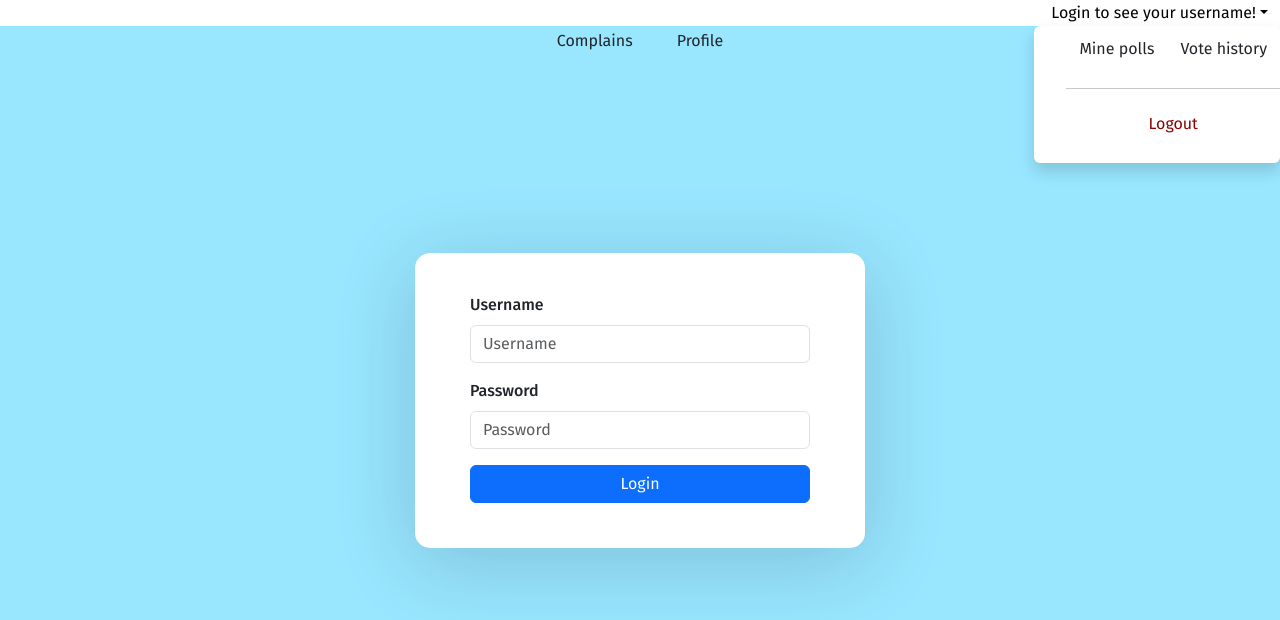
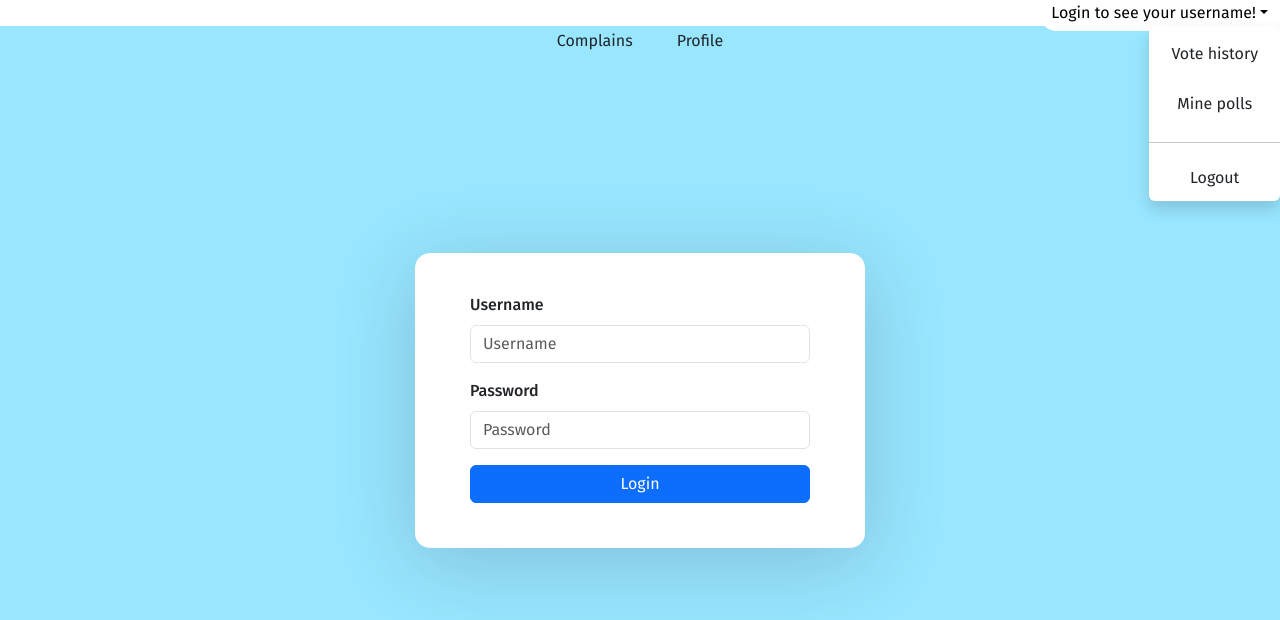
Before and after one commit to zallixx/SimpleVotings-front, a React (Create React App) app: page /login in a window 1280 px wide. Both pictures are taken after a click on the button "Login to see your username!". Shown: the top 620 px of the page. Built offline with nearby package versions, Linux system fonts and the light colour scheme; the HTML template or start-up script is replaced by a standard one.

Commit message:
переделал структуру dropdown меню

```diff
--- a/src/components/Header.css
+++ b/src/components/Header.css
@@ -17,3 +17,7 @@
   text-decoration: underline;
   color: blue;
 }
+
+.text-darkred {
+  color: darkred;
+}
--- a/src/components/Header.js
+++ b/src/components/Header.js
@@ -49,40 +49,60 @@ const Header = () => {
         if (path) {
             navigate(path);
         }
+        setActiveTab(item);
     };
 
-    const items = Object.keys(tabs).map((tab) => (
+    const items_tabs = Object.keys(tabs).map((tab) => (
         <button className={`btn border-0 rounded-0 tab ${activeTab === tab ? 'active' : ''}`} value={tab} key={tab}
                 onClick={() => handleTabClick(tab)}>
             {tab}
         </button>
     ))
+
+const items_menu = (
+    <div>
+        {Object.keys(menu_items).map((item) => (
+            <div key={item}>
+                {item !== 'Logout' && (
+                    <button
+                        className={`btn border-0 rounded-0 mb-1 tab ${activeTab === item ? 'active' : ''}`}
+                        onClick={() => handleMenuItemClick(item)}
+                        style={{ backgroundColor: '#ffffff' }}
+                    >
+                        {item}
+                    </button>
+                )}
+            </div>
+        ))}
+        <hr/>
+        {Object.keys(menu_items).map((item) => (
+            <div key={item}>
+                {item === 'Logout' && (
+                    <button
+                        className="btn mb-1 text-darkred"
+                        onClick={() => handleMenuItemClick(item)}
+                        style={{ backgroundColor: '#ffffff' }}
+                    >
+                        {item}
+                    </button>
+                )}
+            </div>
+        ))}
+    </div>
+);
+
     return (
         <MantineProvider>
             <div className="navbar fixed-top" style={{backgroundColor: '#ffffff', height: '3.2%'}}>
                 <button className="dropdown-toggle btn border-0 rounded-start-pill" onClick={handleButtonClick}
                     style={{position: 'absolute', right: 0, backgroundColor: '#ffffff', color: 'black', }}
-            >
+                >
                 {user_prop.name}
             </button>
             {isOpen && (
                 <div style={{position: 'absolute', right: 0, top: '100%'}}>
                     <ButtonGroup style={{ backgroundColor: '#ffffff', height: '100%', width: '100%'}} className="shadow">
-                        <ul>
-                            <button className="btn mb-1 my-1" onClick={() => handleMenuItemClick('Mine polls')}
-                                    style={{backgroundColor: '#ffffff',}}>
-                                Mine polls
-                            </button>
-                            <button className="btn mb-1 my-1" onClick={() => handleMenuItemClick('Vote history')}
-                                    style={{backgroundColor: '#ffffff',}}>
-                                Vote history
-                            </button>
-                            <hr/>
-                            <button className="btn mb-1" onClick={() => handleMenuItemClick('Logout')}
-                                    style={{backgroundColor: '#ffffff', color: 'darkred',}}>
-                                Logout
-                            </button>
-                        </ul>
+                        {items_menu}
                     </ButtonGroup>
                 </div>
             )}
@@ -90,7 +110,7 @@ const Header = () => {
                     <Container size="md">
                         <Tabs>
                         <Tabs.List>
-                            {items}
+                            {items_tabs}
                         </Tabs.List>
                     </Tabs>
                 </Container>
```
